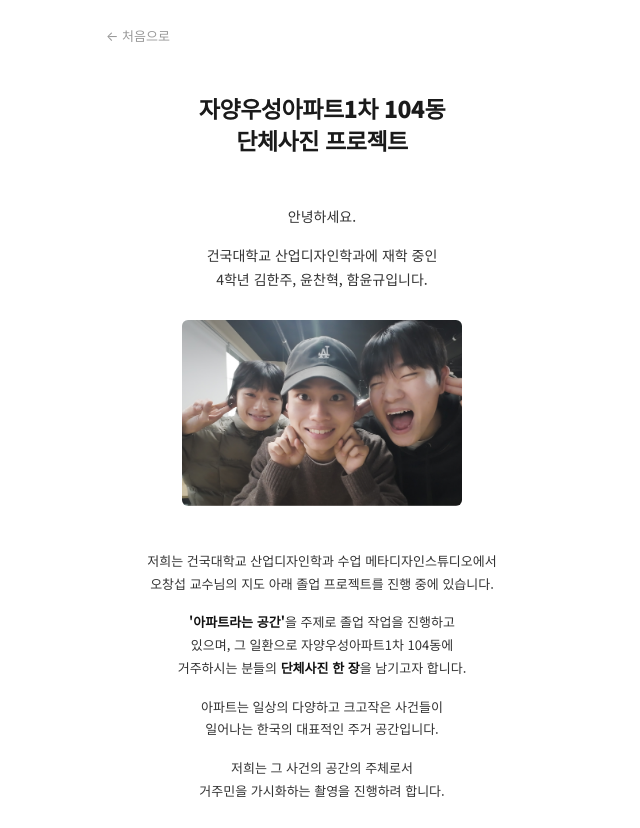
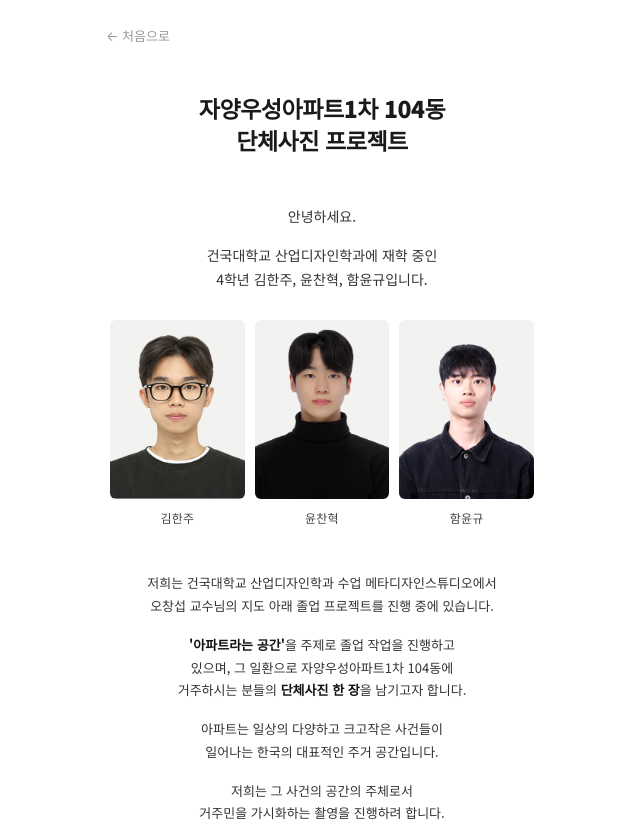
Before and after one commit to hamyunguu/104dong-guide, a plain HTML site: page info.html in a window 1280 px wide. Shown: the top 828 px of the page, without its empty margins (318-958 px from the left). Drawn offline with Linux system fonts and the light colour scheme.

Commit message:
팀 스냅사진을 3인 증명사진(이름표)으로 교체

```diff
--- a/info.html
+++ b/info.html
@@ -62,11 +62,29 @@
     width: 100%;
     display: block;
   }
-  .team-photo {
-    max-width: 280px;
-    margin-left: auto;
-    margin-right: auto;
+  .id-photos {
+    display: grid;
+    grid-template-columns: repeat(3, 1fr);
+    gap: 10px;
     margin-top: 28px;
+  }
+  .id-card {
+    margin: 0;
+  }
+  .id-card img {
+    width: 100%;
+    display: block;
+    border-radius: 6px;
+    background: #f2f2f0;
+    aspect-ratio: 3 / 4;
+    object-fit: cover;
+  }
+  .id-card figcaption {
+    text-align: center;
+    font-size: 12px;
+    color: #444;
+    margin-top: 8px;
+    letter-spacing: 0.02em;
   }
   .caption {
     font-size: 11px;
@@ -224,8 +242,19 @@
       <p>건국대학교 산업디자인학과에 재학 중인<br>4학년 김한주, 윤찬혁, 함윤규입니다.</p>
     </div>
 
-    <div class="photo team-photo">
-      <img src="assets/team.jpg" alt="프로젝트팀 김한주, 윤찬혁, 함윤규">
+    <div class="id-photos">
+      <figure class="id-card">
+        <img src="assets/id-kim.png" alt="김한주 증명사진">
+        <figcaption>김한주</figcaption>
+      </figure>
+      <figure class="id-card">
+        <img src="assets/id-yoon.png" alt="윤찬혁 증명사진">
+        <figcaption>윤찬혁</figcaption>
+      </figure>
+      <figure class="id-card">
+        <img src="assets/id-ham.png" alt="함윤규 증명사진">
+        <figcaption>함윤규</figcaption>
+      </figure>
     </div>
 
     <div class="body-text">
```
Also changed, not shown: assets/id-ham.png (added), assets/id-kim.png (added), assets/id-yoon.png (added), assets/team.jpg (deleted).
